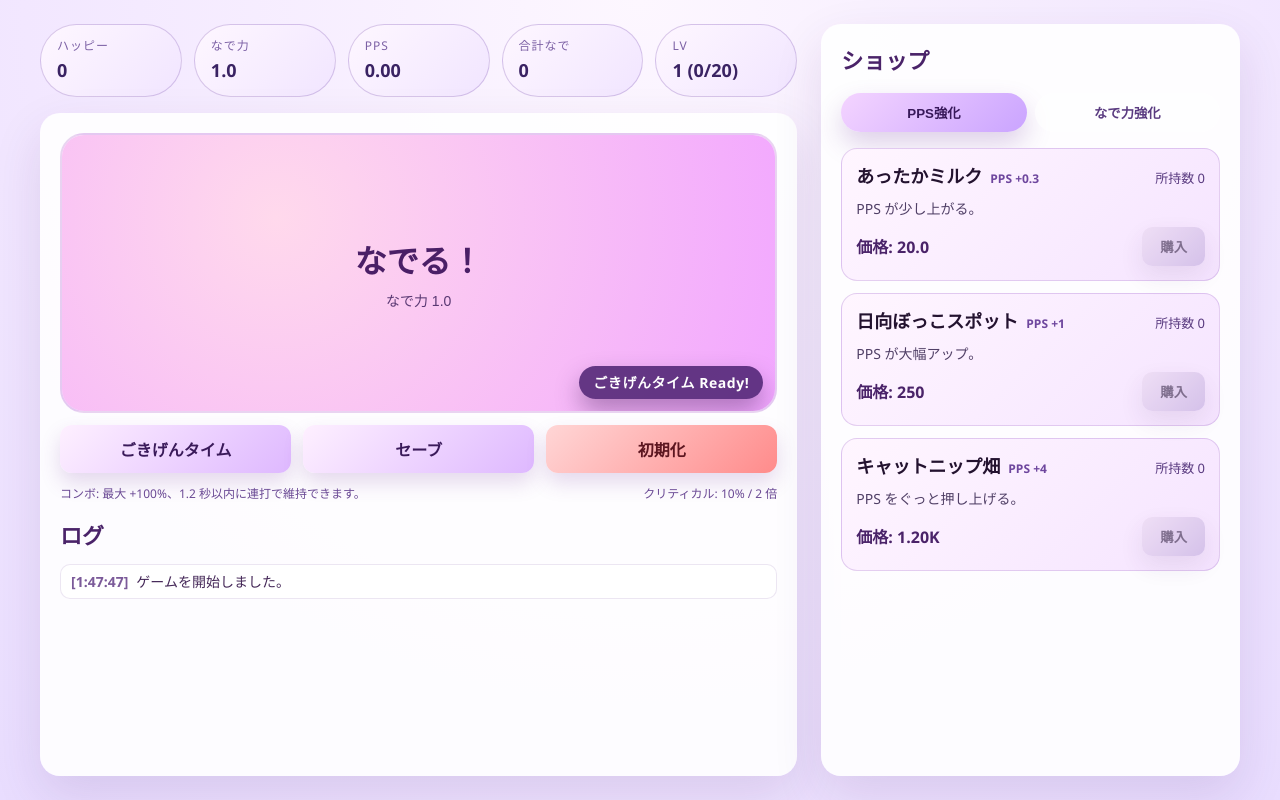
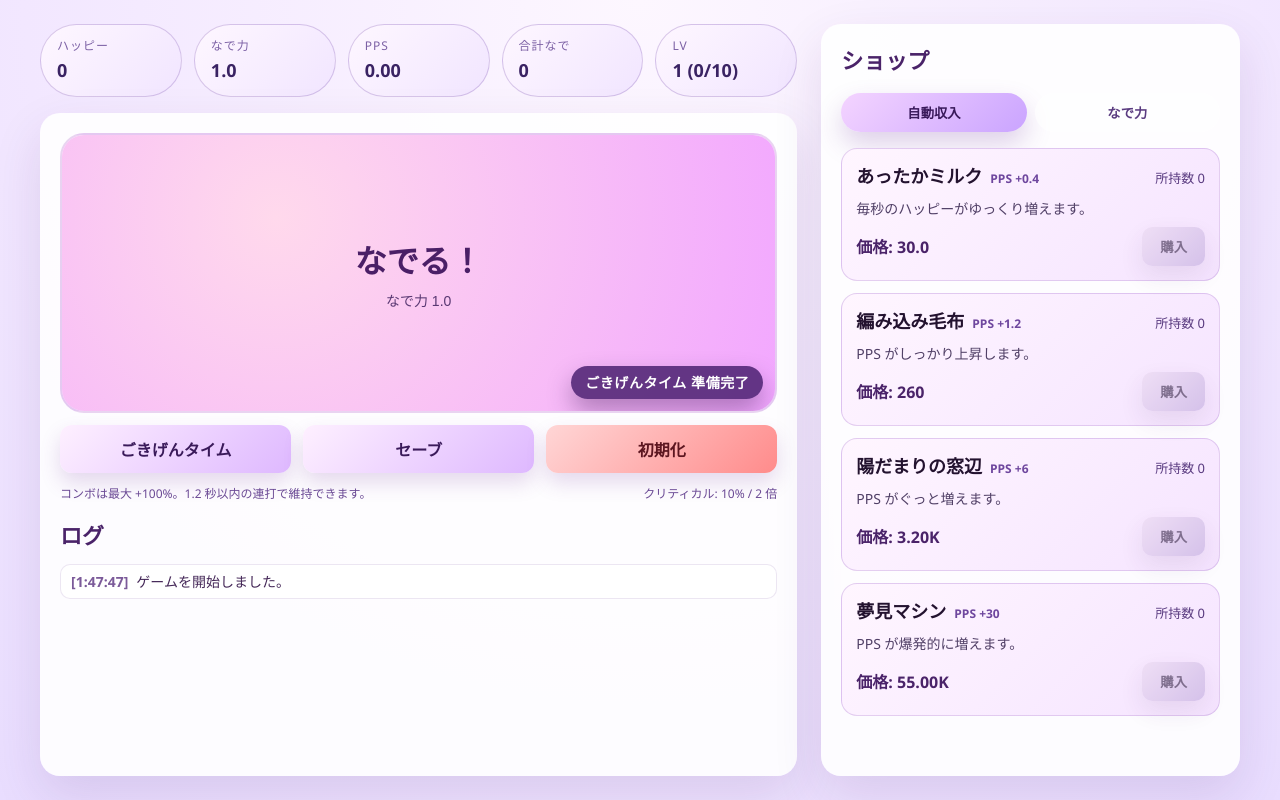
Before and after one commit to sachi0615/purrfect_clicker, a React (Vite) app: page / in a window 1280 px wide. Built offline with nearby package versions, Linux system fonts and the light colour scheme.

Commit message:
webに対応させました

```diff
--- a/src/components/Buttons.tsx
+++ b/src/components/Buttons.tsx
@@ -29,7 +29,8 @@ const Buttons = () => {
   const comboPercent = Math.round(combo.bonus * 100);
 
   const handleReset = () => {
-    if (window.confirm('本当に初期化しますか？')) {
+    const ok = window.confirm('本当に初期化しますか？\nこの操作は元に戻せません。');
+    if (ok) {
       reset();
     }
   };
@@ -44,7 +45,9 @@ const Buttons = () => {
         >
           なでる！
           <span className="pet-subtext">
-            {`なで力 ${petPower.toFixed(1)}${comboPercent > 0 ? ` / コンボ +${comboPercent}%` : ''}`}
+            {`なで力 ${petPower.toFixed(1)}${
+              comboPercent > 0 ? ` / コンボ +${comboPercent}%` : ''
+            }`}
           </span>
         </button>
         <FX />
@@ -65,7 +68,7 @@ const Buttons = () => {
         </button>
       </div>
       <div className="button-row button-row--hint">
-        <span>コンボ: 最大 +100%、1.2 秒以内に連打で維持できます。</span>
+        <span>コンボは最大 +100%。1.2 秒以内の連打で維持できます。</span>
         <span>クリティカル: 10% / 2 倍</span>
       </div>
     </div>
--- a/src/components/FX.tsx
+++ b/src/components/FX.tsx
@@ -45,8 +45,8 @@ const FX = () => {
         {skill.active
           ? `ごきげんタイム 残り ${skill.timeLeft.toFixed(1)}s`
           : skill.cooldown > 0
-          ? `ごきげんタイム 待機 ${skill.cooldown.toFixed(1)}s`
-          : 'ごきげんタイム Ready!'}
+          ? `ごきげんタイム 冷却中 ${skill.cooldown.toFixed(1)}s`
+          : 'ごきげんタイム 準備完了'}
       </div>
     </div>
   );
--- a/src/components/Shop.tsx
+++ b/src/components/Shop.tsx
@@ -1,12 +1,13 @@
 import { useState } from 'react';
+
 import { SHOP, priceOf } from '../data/shop';
 import { useGameStore } from '../store';
 import type { UpgradeType } from '../types';
 import { fmt } from '../util';
 
 const SHOP_TABS: ReadonlyArray<{ id: UpgradeType; label: string }> = [
-  { id: 'pps', label: 'PPS強化' },
-  { id: 'click', label: 'なで力強化' },
+  { id: 'pps', label: '自動収入' },
+  { id: 'click', label: 'なで力' },
 ];
 
 const Shop = () => {
--- a/src/data/shop.ts
+++ b/src/data/shop.ts
@@ -1,57 +1,73 @@
 import type { Upgrade } from '../types';
 
 export function priceOf(base: number, owned: number): number {
-  const price = Math.floor(base * Math.pow(1.15, owned));
-  return Math.max(price, base);
+  const scaled = base * Math.pow(1.15, owned);
+  return Math.max(base, Math.floor(scaled));
 }
 
 export const SHOP: Upgrade[] = [
   {
-    id: 'soft_brush',
-    name: 'ふわふわブラシ',
-    description: 'なで力が少し上がる。',
+    id: 'feather_wand',
+    name: '羽根じゃらし',
+    description: 'なで力が少し上がります。',
     type: 'click',
-    basePrice: 15,
-    gain: 0.5,
+    basePrice: 25,
+    gain: 0.6,
   },
   {
     id: 'warm_milk',
     name: 'あったかミルク',
-    description: 'PPS が少し上がる。',
+    description: '毎秒のハッピーがゆっくり増えます。',
     type: 'pps',
-    basePrice: 20,
-    gain: 0.3,
+    basePrice: 30,
+    gain: 0.4,
   },
   {
     id: 'plush_cushion',
-    name: 'ふかふかクッション',
-    description: 'なで力がさらに上がる。',
+    name: 'ふわふわクッション',
+    description: 'なで力がさらに上がります。',
     type: 'click',
     basePrice: 120,
+    gain: 1.5,
+  },
+  {
+    id: 'knit_blanket',
+    name: '編み込み毛布',
+    description: 'PPS がしっかり上昇します。',
+    type: 'pps',
+    basePrice: 260,
     gain: 1.2,
   },
   {
-    id: 'sunny_window',
-    name: '日向ぼっこスポット',
-    description: 'PPS が大幅アップ。',
-    type: 'pps',
-    basePrice: 250,
-    gain: 1.0,
+    id: 'royal_groomer',
+    name: '王室グルーミング',
+    description: 'なで力が大きく伸びます。',
+    type: 'click',
+    basePrice: 1200,
+    gain: 5,
   },
   {
-    id: 'catnip_field',
-    name: 'キャットニップ畑',
-    description: 'PPS をぐっと押し上げる。',
+    id: 'sunny_window',
+    name: '陽だまりの窓辺',
+    description: 'PPS がぐっと増えます。',
     type: 'pps',
-    basePrice: 1200,
-    gain: 4,
+    basePrice: 3200,
+    gain: 6,
   },
   {
-    id: 'royal_groomer',
-    name: '王室仕込みのグルーマー',
-    description: 'なで力が大きく上昇。',
+    id: 'starlight_gloves',
+    name: '星明かりの手袋',
+    description: 'なで力がとても上がります。',
     type: 'click',
-    basePrice: 5000,
-    gain: 7,
+    basePrice: 15000,
+    gain: 18,
+  },
+  {
+    id: 'dream_machine',
+    name: '夢見マシン',
+    description: 'PPS が爆発的に増えます。',
+    type: 'pps',
+    basePrice: 55000,
+    gain: 30,
   },
 ];
--- a/src/store.ts
+++ b/src/store.ts
@@ -3,17 +3,33 @@ import { create } from 'zustand';
 
 import { ACHIEVEMENTS } from './data/achievements';
 import { SHOP, priceOf } from './data/shop';
-import type { GameLogEntry, GameState, GameStore } from './types';
-import { clamp, now } from './util';
+import type { GameLogEntry, GameState, GameStore, Metric } from './types';
+import { clamp, fmt, now } from './util';
 
 const STORAGE_KEY = 'purrfect_clicker_v1';
 const VERSION = '1.0.0';
 
-const COMBO_WINDOW_MS = 1200;
-const MAX_OFFLINE_SECONDS = 60 * 60 * 8;
+const COMBO_WINDOW_MS = 1_200;
+const COMBO_STEP = 0.05;
+const MAX_COMBO_BONUS = 1.0;
+
+const CRIT_CHANCE = 0.1;
+const CRIT_MULTIPLIER = 2.0;
+
+const SKILL_DURATION = 10;
+const SKILL_COOLDOWN = 35;
+const SKILL_BONUS = 0.75;
+
+const LEVEL_EXP_BASE = 10;
+const LEVEL_EXP_GROWTH = 1.35;
+const LEVEL_PET_POWER_MULT = 1.08;
+
+const MAX_OFFLINE_SECONDS = 60 * 60 * 8; // 8 hours
 const TEXT_LIFETIME = 1.2;
 const RING_LIFETIME = 1.5;
+
 const LOG_LIMIT = 100;
+const FX_LIMIT = 24;
 
 function createLog(message: string): GameLogEntry {
   return { id: nanoid(), message, createdAt: now() };
@@ -75,7 +91,7 @@ function baseState(): GameState {
     skill: { active: false, timeLeft: 0, cooldown: 0 },
     level: 1,
     exp: 0,
-    nextExp: 20,
+    nextExp: LEVEL_EXP_BASE,
     achievements: [],
     upgrades,
     log: [],
@@ -85,73 +101,7 @@ function baseState(): GameState {
   };
 }
 
-function loadState(): GameState {
-  if (typeof window === 'undefined') {
-    const fresh = baseState();
-    return { ...fresh, log: pushLog(fresh.log, 'ゲームを開始しました。') };
-  }
-
-  const raw = window.localStorage.getItem(STORAGE_KEY);
-  if (!raw) {
-    const fresh = baseState();
-    return { ...fresh, log: pushLog(fresh.log, 'ゲームを開始しました。') };
-  }
-
-  try {
-    const parsed = JSON.parse(raw) as Partial<GameState>;
-    const base = baseState();
-    const current = now();
-    const merged: GameState = {
-      ...base,
-      ...parsed,
-      combo: parsed?.combo
-        ? { count: parsed.combo.count ?? 0, bonus: parsed.combo.bonus ?? 0 }
-        : base.combo,
-      skill: parsed?.skill
-        ? {
-            active: Boolean(parsed.skill.active),
-            timeLeft: parsed.skill.timeLeft ?? 0,
-            cooldown: parsed.skill.cooldown ?? 0,
-          }
-        : base.skill,
-      achievements: Array.isArray(parsed?.achievements) ? [...parsed!.achievements] : [],
-      upgrades: { ...base.upgrades, ...(parsed?.upgrades ?? {}) },
-      log: sanitiseLogs(parsed?.log),
-      fx: { texts: [], rings: [] },
-      version: VERSION,
-      lastSavedAt: current,
-    };
-
-    const elapsedSeconds = clamp(
-      (current - (parsed?.lastSavedAt ?? current)) / 1000,
-      0,
-      MAX_OFFLINE_SECONDS,
-    );
-
-    if (elapsedSeconds > 0 && merged.pps > 0) {
-      const gain = merged.pps * elapsedSeconds;
-      merged.happy += gain;
-      merged.exp += gain;
-      merged.log = pushLog(
-        merged.log,
-        `オフラインで ${gain.toFixed(2)} ハッピー獲得！（${Math.floor(elapsedSeconds)} 秒）`,
-      );
-    } else {
-      merged.log = pushLog(merged.log, '保存データから復帰しました。');
-    }
-
-    return merged;
-  } catch (error) {
-    console.warn('Failed to load save data', error);
-    const fresh = baseState();
-    return {
-      ...fresh,
-      log: pushLog(fresh.log, 'セーブデータの読み込みに失敗したため新しく開始します。'),
-    };
-  }
-}
-
-function metricValue(state: GameState, metric: string): number {
+function metricValue(state: GameState, metric: Metric): number {
   switch (metric) {
     case 'happy':
       return state.happy;
@@ -166,124 +116,192 @@ function metricValue(state: GameState, metric: string): number {
   }
 }
 
+function levelCheck(
+  level: number,
+  exp: number,
+  nextExp: number,
+  petPower: number,
+  logs: GameLogEntry[],
+) {
+  let currentLevel = level;
+  let currentExp = exp;
+  let currentNextExp = nextExp;
+  let currentPetPower = petPower;
+  let currentLogs = logs;
+
+  while (currentExp >= currentNextExp) {
+    currentExp -= currentNextExp;
+    currentLevel += 1;
+    currentNextExp = Math.ceil(currentNextExp * LEVEL_EXP_GROWTH);
+    currentPetPower *= LEVEL_PET_POWER_MULT;
+    currentLogs = pushLog(currentLogs, `レベル ${currentLevel} に到達！ なで力が成長しました。`);
+  }
+
+  return {
+    level: currentLevel,
+    exp: currentExp,
+    nextExp: currentNextExp,
+    petPower: currentPetPower,
+    log: currentLogs,
+  };
+}
+
+function loadState(): GameState {
+  const fresh = baseState();
+
+  if (typeof window === 'undefined') {
+    return {
+      ...fresh,
+      log: pushLog(fresh.log, 'ゲームを開始しました。'),
+    };
+  }
+
+  const raw = window.localStorage.getItem(STORAGE_KEY);
+  if (!raw) {
+    return {
+      ...fresh,
+      log: pushLog(fresh.log, 'ゲームを開始しました。'),
+    };
+  }
+
+  try {
+    const parsed = JSON.parse(raw) as Partial<GameState>;
+    const current = now();
+
+    const merged: GameState = {
+      ...fresh,
+      ...parsed,
+      combo: { count: 0, bonus: 0 },
+      skill: parsed?.skill
+        ? {
+            active: Boolean(parsed.skill.active),
+            timeLeft: Math.max(0, parsed.skill.timeLeft ?? 0),
+            cooldown: Math.max(0, parsed.skill.cooldown ?? 0),
+          }
+        : fresh.skill,
+      achievements: Array.isArray(parsed?.achievements) ? [...parsed!.achievements] : [],
+      upgrades: { ...fresh.upgrades, ...(parsed?.upgrades ?? {}) },
+      log: sanitiseLogs(parsed?.log),
+      fx: { texts: [], rings: [] },
+      version: VERSION,
+      lastSavedAt: current,
+    };
+
+    const elapsedSeconds = clamp(
+      (current - (parsed?.lastSavedAt ?? current)) / 1000,
+      0,
+      MAX_OFFLINE_SECONDS,
+    );
+
+    if (elapsedSeconds > 0 && merged.pps > 0) {
+      const offlineGain = merged.pps * elapsedSeconds;
+      merged.happy += offlineGain;
+      merged.log = pushLog(
+        merged.log,
+        `おかえりなさい！ 離れている間にハッピーを ${fmt(offlineGain)} 獲得しました。`,
+      );
+    } else {
+      merged.log = pushLog(merged.log, 'おかえりなさい！');
+    }
+
+    return merged;
+  } catch (error) {
+    console.error('Failed to load save data', error);
+    return {
+      ...fresh,
+      log: pushLog(fresh.log, 'セーブデータの読み込みに失敗したため新しく開始します。'),
+    };
+  }
+}
+
 export const useGameStore = create<GameStore>((set, get) => ({
   ...loadState(),
 
   tick: (dt: number) => {
-    if (!Number.isFinite(dt) || dt <= 0) {
-      return;
-    }
+    const current = now();
 
     set((state) => {
-      const current = now();
-      const texts = state.fx.texts
-        .map((text) => ({
-          ...text,
-          life: text.life - dt / TEXT_LIFETIME,
-        }))
-        .filter((text) => text.life > 0);
-
-      const ringsExisting = state.fx.rings
-        .map((ring) => ({
-          ...ring,
-          life: ring.life - dt / RING_LIFETIME,
-        }))
-        .filter((ring) => ring.life > 0);
-
-      const skill = { ...state.skill };
-      let logs = state.log;
-
-      if (skill.active) {
-        skill.timeLeft = Math.max(0, skill.timeLeft - dt);
-        if (skill.timeLeft <= 0) {
-          skill.active = false;
-          skill.timeLeft = 0;
-          skill.cooldown = 35;
-          logs = pushLog(logs, 'ごきげんタイムが終了しました。');
-        }
-      } else if (skill.cooldown > 0) {
-        skill.cooldown = Math.max(0, skill.cooldown - dt);
-      }
-
       let combo = state.combo;
       if (combo.count > 0 && current - state.lastClickAt > COMBO_WINDOW_MS) {
         combo = { count: 0, bonus: 0 };
       }
 
-      const passiveMultiplier = skill.active ? 1.75 : 1;
-      const gain = state.pps * passiveMultiplier * dt;
-      let happy = state.happy + gain;
-      let exp = state.exp + gain;
-      let level = state.level;
-      let nextExp = state.nextExp;
-      let petPower = state.petPower;
-      const rings = [...ringsExisting];
+      let { active, timeLeft, cooldown } = state.skill;
+      if (active) {
+        timeLeft -= dt;
+        if (timeLeft <= 0) {
+          active = false;
+          timeLeft = 0;
+          cooldown = SKILL_COOLDOWN;
+        }
+      }
+      if (!active && cooldown > 0) {
+        cooldown = Math.max(0, cooldown - dt);
+      }
 
-      while (exp >= nextExp) {
-        exp -= nextExp;
-        level += 1;
-        petPower += 0.5;
-        nextExp = Math.ceil(nextExp * 1.35);
-        rings.push({
-          id: nanoid(),
-          xPercent: 50,
-          yPercent: 50,
-          life: 1,
-        });
-        logs = pushLog(logs, `レベル ${level} にアップ！なで力 +0.5`);
-      }
+      const textDecay = dt / TEXT_LIFETIME;
+      const ringDecay = dt / RING_LIFETIME;
+
+      const texts = state.fx.texts
+        .map((text) => ({ ...text, life: text.life - textDecay }))
+        .filter((text) => text.life > 0)
+        .slice(-FX_LIMIT);
+      const rings = state.fx.rings
+        .map((ring) => ({ ...ring, life: ring.life - ringDecay }))
+        .filter((ring) => ring.life > 0)
+        .slice(-FX_LIMIT);
+
+      const skillMultiplier = active ? 1 + SKILL_BONUS : 1;
+      const autoGain = state.pps * skillMultiplier * dt;
+
+      const happy = state.happy + autoGain;
 
       return {
         ...state,
         happy,
-        exp,
-        level,
-        nextExp,
-        petPower,
-        skill,
         combo,
-        fx: {
-          texts,
-          rings,
-        },
-        log: logs,
+        skill: { active, timeLeft: Math.max(0, timeLeft), cooldown },
+        fx: { texts, rings },
       };
     });
-
-    get().checkAchievements();
   },
 
   click: (xPercent: number, yPercent: number) => {
+    const current = now();
+    const isCrit = Math.random() < CRIT_CHANCE;
+
     set((state) => {
-      const current = now();
-      const withinCombo = current - state.lastClickAt <= COMBO_WINDOW_MS;
-      const comboCount = withinCombo ? state.combo.count + 1 : 0;
-      const comboBonus = clamp(comboCount * 0.05, 0, 1);
-      const crit = Math.random() < 0.1;
-      const multiplier = (1 + comboBonus) * (crit ? 2 : 1);
-      const gain = state.petPower * multiplier;
+      const withinComboWindow = current - state.lastClickAt <= COMBO_WINDOW_MS;
+      const comboCount = withinComboWindow ? state.combo.count + 1 : 0;
+      const comboBonus = Math.min(MAX_COMBO_BONUS, comboCount * COMBO_STEP);
+
+      const skillMultiplier = state.skill.active ? 1 + SKILL_BONUS : 1;
+      const critMultiplier = isCrit ? CRIT_MULTIPLIER : 1;
+      const gain = state.petPower * (1 + comboBonus) * critMultiplier * skillMultiplier;
 
       const happy = state.happy + gain;
       const totalPets = state.totalPets + 1;
-      const exp = state.exp + gain;
+      const exp = state.exp + 1 + gain * 0.1;
 
-      const message = crit
-        ? `クリティカル！${gain.toFixed(2)} ハッピー獲得！`
-        : `なでた！${gain.toFixed(2)} ハッピー獲得。`;
-      const logs = pushLog(state.log, message);
+      let logs = pushLog(
+        state.log,
+        `+${fmt(gain)} ハッピー ${isCrit ? '(クリティカル) ' : ''}x${(1 + comboBonus).toFixed(2)}`,
+      );
+
+      const levelled = levelCheck(state.level, exp, state.nextExp, state.petPower, logs);
 
       const texts = [
-        ...state.fx.texts,
+        ...state.fx.texts.slice(-FX_LIMIT + 1),
         {
           id: nanoid(),
           xPercent,
           yPercent,
-          value: `+${gain.toFixed(1)}`,
+          value: `+${fmt(gain)}${isCrit ? '!!' : ''}`,
           life: 1,
         },
       ];
       const rings = [
-        ...state.fx.rings,
+        ...state.fx.rings.slice(-FX_LIMIT + 1),
         {
           id: nanoid(),
           xPercent,
@@ -296,14 +314,14 @@ export const useGameStore = create<GameStore>((set, get) => ({
         ...state,
         happy,
         totalPets,
-        exp,
         combo: { count: comboCount, bonus: comboBonus },
         lastClickAt: current,
-        fx: {
-          texts,
-          rings,
-        },
-        log: logs,
+        exp: levelled.exp,
+        level: levelled.level,
+        nextExp: levelled.nextExp,
+        petPower: levelled.petPower,
+        log: levelled.log,
+        fx: { texts, rings },
       };
     });
 
@@ -325,12 +343,13 @@ export const useGameStore = create<GameStore>((set, get) => ({
 
       const happy = state.happy - cost;
       const upgrades = { ...state.upgrades, [id]: owned + 1 };
+
       let petPower = state.petPower;
-      let logs = pushLog(state.log, `${upgrade.name} を購入しました！`);
-
       if (upgrade.type === 'click') {
         petPower += upgrade.gain;
       }
+
+      const logs = pushLog(state.log, `${upgrade.name} を購入しました。`);
 
       return {
         ...state,
@@ -341,18 +360,18 @@ export const useGameStore = create<GameStore>((set, get) => ({
       };
     });
 
-    if (upgrade.type === 'pps') {
-      get().recalcPPS();
-    }
-
-    get().checkAchievements();
+    const { recalcPPS, checkAchievements } = get();
+    recalcPPS();
+    checkAchievements();
   },
 
   save: (manual = false) => {
     const state = get();
+
     if (typeof window === 'undefined') {
       return;
     }
+
     const timestamp = now();
     const snapshot: GameState = {
       ...state,
@@ -371,11 +390,13 @@ export const useGameStore = create<GameStore>((set, get) => ({
 
   reset: () => {
     const fresh = baseState();
-    const log = pushLog(fresh.log, 'ゲームを初期化しました。');
+    const freshLog = pushLog(fresh.log, 'ゲームを初期化しました。');
+
     if (typeof window !== 'undefined') {
       window.localStorage.removeItem(STORAGE_KEY);
     }
-    set({ ...fresh, log });
+
+    set({ ...fresh, log: freshLog });
   },
 
   activateSkill: () => {
@@ -383,10 +404,18 @@ export const useGameStore = create<GameStore>((set, get) => ({
       if (state.skill.active || state.skill.cooldown > 0) {
         return state;
       }
+
+      const logs = pushLog(
+        state.log,
+        `ごきげんタイム発動！ ${SKILL_DURATION} 秒間ハッピー獲得 +${Math.round(
+          SKILL_BONUS * 100,
+        )}%。`,
+      );
+
       return {
         ...state,
-        skill: { active: true, timeLeft: 10, cooldown: 0 },
-        log: pushLog(state.log, 'ごきげんタイムを発動！'),
+        skill: { active: true, timeLeft: SKILL_DURATION, cooldown: state.skill.cooldown },
+        log: logs,
       };
     });
   },
@@ -400,6 +429,7 @@ export const useGameStore = create<GameStore>((set, get) => ({
         const owned = state.upgrades[item.id] ?? 0;
         return sum + item.gain * owned;
       }, 0);
+
       return {
         ...state,
         pps: total,
@@ -420,7 +450,10 @@ export const useGameStore = create<GameStore>((set, get) => ({
         const value = metricValue(state, achievement.metric);
         if (value >= achievement.threshold) {
           unlocked.add(achievement.id);
-          logs = pushLog(logs, `実績解除：${achievement.name}`);
+          logs = pushLog(
+            logs,
+            `実績解除！ ${achievement.name} - ${achievement.description}`,
+          );
           changed = true;
         }
       }
@@ -438,6 +471,5 @@ export const useGameStore = create<GameStore>((set, get) => ({
   },
 }));
 
-// Ensure PPS reflects any loaded upgrades.
 useGameStore.getState().recalcPPS();
 useGameStore.getState().checkAchievements();
```
Also changed, not shown: src/data/achievements.ts (+25 -18 lines).
